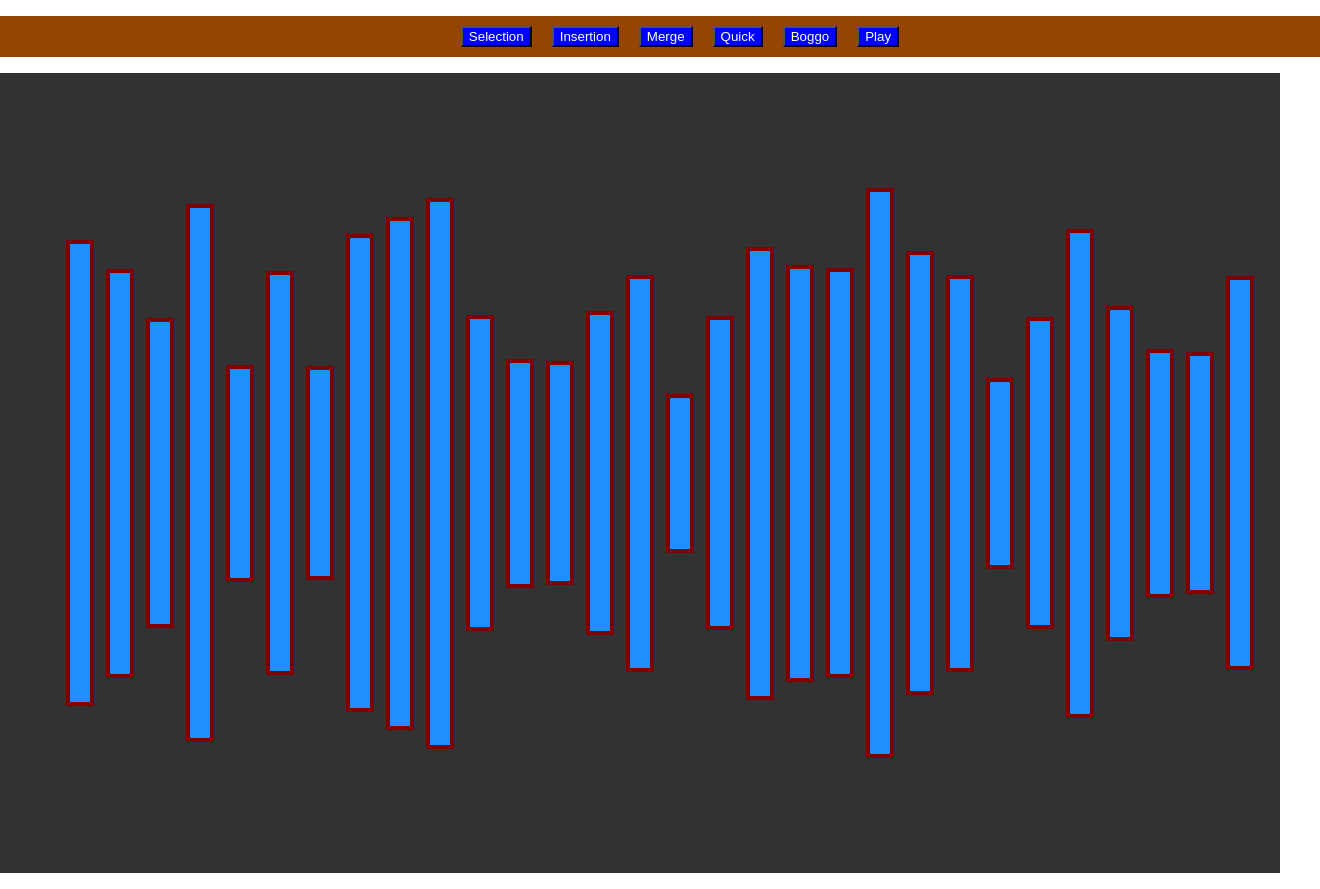
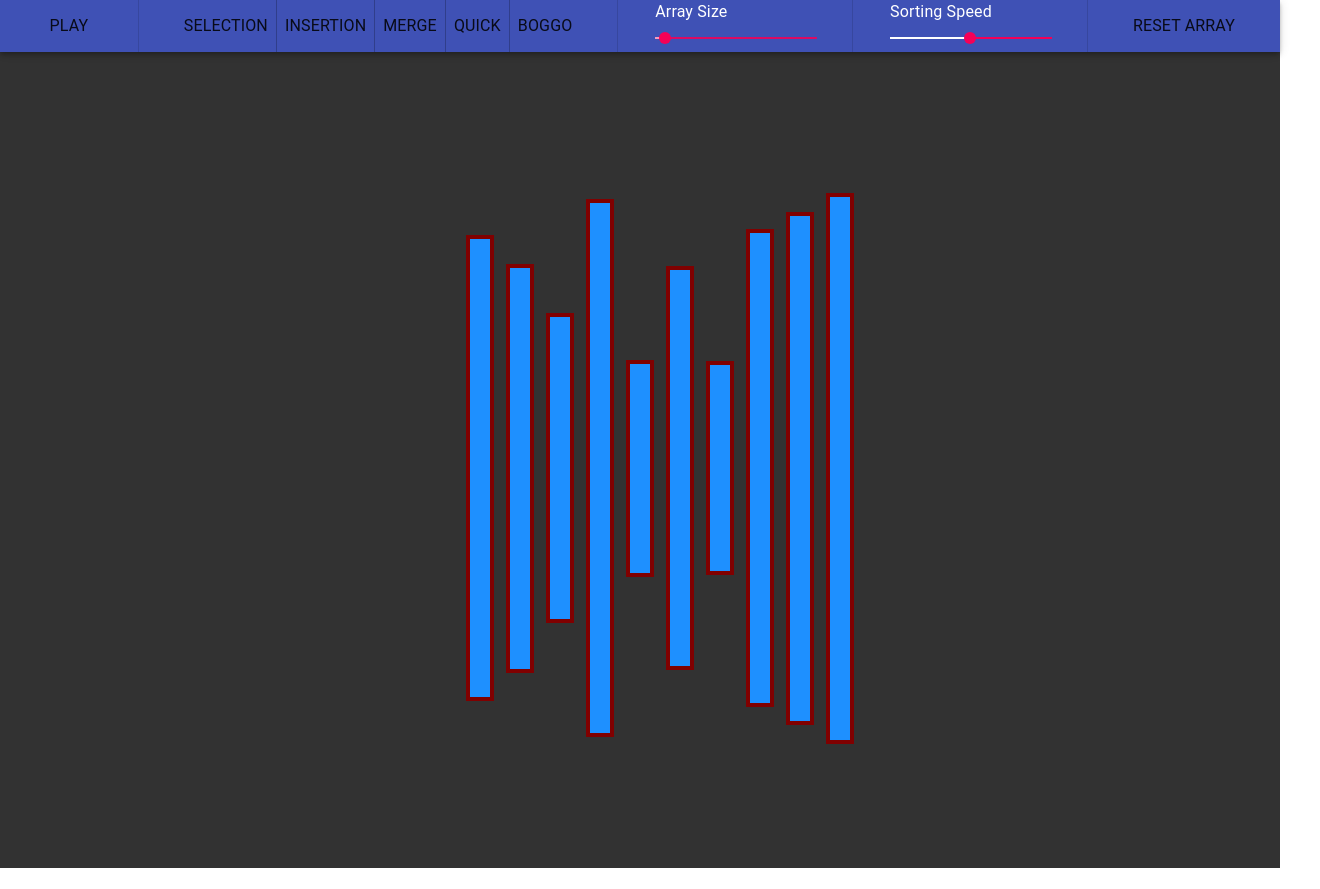
Before and after one commit to cgsnider/Sorting-Visualizer, a React (Create React App) app: page / in a window 1280 px wide. Shown: the whole page, 1320 px wide, since content can reach past the window. Built offline with nearby package versions, Linux system fonts and the light colour scheme.

Commit message:
Updated UI with Material-UI

```diff
--- a/package.json
+++ b/package.json
@@ -3,13 +3,16 @@
   "version": "0.1.0",
   "private": true,
   "dependencies": {
+    "@material-ui/core": "^4.11.0",
     "@testing-library/jest-dom": "^4.2.4",
     "@testing-library/react": "^9.5.0",
     "@testing-library/user-event": "^7.2.1",
     "canvas": "^2.6.1",
+    "flexbox": "0.0.3",
     "react": "^16.13.1",
     "react-dom": "^16.13.1",
-    "react-scripts": "3.4.1"
+    "react-scripts": "3.4.1",
+    "uniqid": "^5.2.0"
   },
   "scripts": {
     "start": "react-scripts start",
--- a/src/App.css
+++ b/src/App.css
@@ -1,38 +1,8 @@
 .App {
   text-align: center;
+  background-color: "#323232";
 }
 
-.App-logo {
-  height: 40vmin;
-  pointer-events: none;
+body {
+  background-color: "#323232";
 }
-
-@media (prefers-reduced-motion: no-preference) {
-  .App-logo {
-    animation: App-logo-spin infinite 20s linear;
-  }
-}
-
-.App-header {
-  background-color: #282c34;
-  min-height: 100vh;
-  display: flex;
-  flex-direction: column;
-  align-items: center;
-  justify-content: center;
-  font-size: calc(10px + 2vmin);
-  color: white;
-}
-
-.App-link {
-  color: #61dafb;
-}
-
-@keyframes App-logo-spin {
-  from {
-    transform: rotate(0deg);
-  }
-  to {
-    transform: rotate(360deg);
-  }
-}
--- a/src/App.js
+++ b/src/App.js
@@ -8,28 +8,55 @@ export class App extends PureComponent {
     super(props);
 
     this.state = {
-      arrLen: 30,
-      arrMinLen: 4,
-      arrMaxLen: 100,
+      arrConstraints: {
+        minLen: 4,
+        maxLen: 100,
+        defaultLen: 10,
+      },
+      arrLen: 10,
+      sortingSpeedConstraints: {
+        slowest: 0,
+        fastest: 2000,
+        speedBase: 2000,
+        defaultSpeed: 1000,
+      },
+      sortingSpeed: 1000,
       sortingMethod: null,
       isExecutingSort: false,
+      resetArr: false,
     };
   }
 
-  /** Lifecycle Methods */
-
   render() {
-    const { arrLen, isExecutingSort, sortingMethod } = this.state;
+    const {
+      arrLen,
+      isExecutingSort,
+      sortingMethod,
+      resetArr,
+      arrConstraints,
+      sortingSpeedConstraints,
+      sortingSpeed,
+    } = this.state;
     return (
-      <div className="App">
+      <div style={{ backgroundColor: "#323232" }}>
         <OptionBar
+          arrConstraints={arrConstraints}
           setSortingMethod={this.setSortingMethod}
           toggleExecutingSort={this.toggleExecutingSort}
+          isExecutingSort={isExecutingSort}
+          toggleResetArr={this.toggleResetArr}
+          setArrLen={this.setArrLen}
+          sortingSpeedConstraints={sortingSpeedConstraints}
+          setSpeed={this.setSpeed}
         />
         <RectangleCanvas
           arrLen={arrLen}
           isExecutingSort={isExecutingSort}
           sortingMethod={sortingMethod}
+          resetArr={resetArr}
+          toggleResetArr={this.toggleResetArr}
+          toggleExecutingSort={this.toggleExecutingSort}
+          sortingSpeed={sortingSpeed}
         />
       </div>
     );
@@ -39,9 +66,18 @@ export class App extends PureComponent {
 
   setSortingMethod = (method) => this.setState({ sortingMethod: method });
 
-  toggleExecutingSort = () => {
-    const { isExecutingSort } = this.state;
-    this.setState({ isExecutingSort: !isExecutingSort });
+  toggleExecutingSort = () =>
+    this.setState({ isExecutingSort: !this.state.isExecutingSort });
+
+  toggleResetArr = () => this.setState({ resetArr: !this.state.resetArr });
+
+  setArrLen = (newLen) => this.setState({ arrLen: newLen });
+
+  setSpeed = (newSpeed) => {
+    console.log(this.state.sortingSpeedConstraints.speedBase - newSpeed);
+    this.setState({
+      sortingSpeed: this.state.sortingSpeedConstraints.speedBase - newSpeed,
+    });
   };
 }
 
--- a/src/components/OptionBar.js
+++ b/src/components/OptionBar.js
@@ -2,89 +2,120 @@ import React, { PureComponent } from "react";
 import "../stylings/SelectionBar.css";
 import "../stylings/Default.css";
 import { selectionSort } from "./SortingButtons";
+import {
+  AppBar,
+  Toolbar,
+  IconButton,
+  Button,
+  Typography,
+  Divider,
+  ButtonGroup,
+  Slider,
+  Grid,
+  Box,
+} from "@material-ui/core";
 
 class OptionBar extends PureComponent {
   constructor(props) {
     super(props);
 
     this.state = {
-      options: [
-        //new Option(name, is_a_sorting_method)
-        new Option("Selection", true),
-        new Option("Insertion", true),
-        new Option("Merge", true),
-        new Option("Quick", true),
-        new Option("Boggo", true),
-        new Option("Play", false),
-      ],
+      sortingOptions: ["Selection", "Insertion", "Merge", "Quick", "Boggo"],
     };
   }
 
-  optionHandler = (newStatus, buttonIDX) => {
-    this.updateOptions(newStatus, buttonIDX);
-    this.updatesApp(newStatus, buttonIDX);
-  };
+  render() {
+    const {
+      setSortingMethod,
+      toggleExecutingSort,
+      isExecutingSort,
+      toggleResetArr,
+      arrConstraints,
+      sortingSpeedConstraints,
+    } = this.props;
+    const { minLen, maxLen, defaultLen } = arrConstraints;
+    const { slowest, fastest, defaultSpeed } = sortingSpeedConstraints;
+    const { sortingOptions } = this.state;
+    return (
+      <>
+        <AppBar position="sticky">
+          <Box display="flex" flexDirection="row" justifyContent="space-evenly">
+            <Button onClick={toggleExecutingSort}>
+              <Typography>{isExecutingSort ? "Pause" : "Play"}</Typography>
+            </Button>
 
-  updatesApp = (newStatus, buttonIDX) => {
-    const { setSortingMethod, toggleExecutingSort } = this.props;
-    if (newStatus == "click") {
-      if (this.state.options[buttonIDX].name !== "Play") {
-        setSortingMethod(this.state.options[buttonIDX].name.toLowerCase());
-      } else {
-        toggleExecutingSort();
-      }
-    }
-  };
+            <Divider color="secondary" orientation="vertical" flexItem />
 
-  updateOptions = (newStatus, buttonIDX) => {
-    const optionsTemp = this.state.options.slice();
-    optionsTemp[buttonIDX] = new Option(
-      optionsTemp[buttonIDX].name,
-      optionsTemp[buttonIDX].isSorting,
-      newStatus
-    );
-    this.setState({ options: optionsTemp });
-  };
+            <ButtonGroup variant="text" disabled={isExecutingSort}>
+              {sortingOptions.map((opt, id) => (
+                <Button
+                  key={id}
+                  onClick={() => setSortingMethod(opt.toLowerCase())}
+                >
+                  <Typography>{opt}</Typography>
+                </Button>
+              ))}
+            </ButtonGroup>
 
-  render() {
-    const { arr, setSortingMethod } = this.props;
-    const { options } = this.state;
+            <Divider color="secondary" orientation="vertical" flexItem />
 
-    return (
-      <ul
-        className="bar"
-        style={{
-          listStyleType: "none",
-          display: "flex",
-          flexDirection: "row",
-          justifyContent: "center",
-          alignItems: "center",
-        }}
-      >
-        {options.map((opt, id) => (
-          <button
-            key={id}
-            onMouseDown={() => this.optionHandler("click", id)}
-            onMouseUp={() => this.optionHandler("hover", id)}
-            onMouseOver={() => this.optionHandler("hover", id)}
-            onMouseLeave={() => this.optionHandler("norm", id)}
-            className={options[id].status}
-            style={{ margin: "10px" }}
-          >
-            {options[id].name}
-          </button>
-        ))}
-      </ul>
+            <Box
+              display="flex"
+              flexDirection="column"
+              justifyContent="center"
+              width="12.5%"
+            >
+              <Typography>Array Size</Typography>
+
+              <Slider
+                onChange={this.lenSliderHandler}
+                disabled={isExecutingSort}
+                color="secondary"
+                marks={true}
+                min={minLen}
+                max={maxLen}
+                step={1}
+                defaultValue={defaultLen}
+              ></Slider>
+            </Box>
+
+            <Divider color="secondary" orientation="vertical" flexItem />
+
+            <Box
+              display="flex"
+              flexDirection="column"
+              justifyContent="center"
+              width="12.5%"
+            >
+              <Typography>Sorting Speed</Typography>
+
+              <Slider
+                color="secondary"
+                marks={true}
+                disabled={isExecutingSort}
+                max={fastest}
+                min={slowest}
+                step={1}
+                defaultValue={defaultSpeed}
+                onChange={this.speedSliderHandler}
+              ></Slider>
+            </Box>
+
+            <Divider color="secondary" orientation="vertical" flexItem />
+
+            <Button onClick={toggleResetArr} disabled={isExecutingSort}>
+              <Typography>Reset Array</Typography>
+            </Button>
+          </Box>
+        </AppBar>
+      </>
     );
   }
-}
 
-class Option {
-  constructor(name, isSorting, newStatus) {
-    this.name = name;
-    this.status = newStatus ? newStatus : "norm";
-    this.isSorting = isSorting;
-  }
+  speedSliderHandler = (event, newValue) => {
+    this.props.setSpeed(newValue);
+  };
+  lenSliderHandler = (event, newValue) => this.props.setArrLen(newValue);
 }
 
 export default OptionBar;
--- a/src/components/RectangleCanvas.js
+++ b/src/components/RectangleCanvas.js
@@ -19,7 +19,6 @@ export class RectangleCanvas extends PureComponent {
       keyReset: 1,
       finishedSorting: false,
       sortingIter: 0,
-      sortSpeed: 1000,
     };
   }
 
@@ -28,15 +27,23 @@ export class RectangleCanvas extends PureComponent {
   }
 
   componentDidUpdate() {
-    const { isExecutingSort } = this.props;
-    const { finishedSorting } = this.state;
+    const { isExecutingSort, resetArr, toggleResetArr, arrLen } = this.props;
+    const { finishedSorting, rectangleArr } = this.state;
+
+    if (arrLen != rectangleArr.length) {
+      this.resetRectArray();
+    }
+    if (resetArr) {
+      this.resetRectArray();
+      toggleResetArr();
+    }
     if (isExecutingSort && !finishedSorting) {
       this.chooseSortingAlgo();
     }
   }
 
   resetRectArray = () => {
-    const { rectangleArr, keyReset } = this.state;
+    const { keyReset } = this.state;
     let rectArrTemp = [];
     for (let i = 0; i < this.props.arrLen; i++) {
       rectArrTemp.push(this.generateRect((keyReset + i) / keyReset));
@@ -85,7 +92,8 @@ export class RectangleCanvas extends PureComponent {
   };
 
   iterableSort = (algorithm, startIndex) => {
-    const { rectangleArr, sortingIter, sortSpeed } = this.state;
+    const { rectangleArr, sortingIter } = this.state;
+    const { sortingSpeed } = this.props;
     const iteration = sortingIter + startIndex;
     if (iteration < rectangleArr.length) {
       setTimeout(
@@ -94,7 +102,7 @@ export class RectangleCanvas extends PureComponent {
             rectangleArr: algorithm(rectangleArr, iteration, Rect.compare),
             sortingIter: sortingIter + 1,
           }),
-        sortSpeed
+        sortingSpeed
       );
     } else {
       this.setState({
@@ -109,7 +117,6 @@ export class RectangleCanvas extends PureComponent {
     return (
       <ul
         style={{
-          backgroundColor: "#323232",
           minHeight: "100vh",
           listStyleType: "none",
           display: "flex",
--- a/src/stylings/Default.css
+++ b/src/stylings/Default.css
@@ -2,12 +2,12 @@
   list-style-type: none;
 } */
 
-.ulli {
+/* ulli {
   display: inline-block;
   margin-left: 20px;
   margin-right: 20;
+} */
+
+.body {
+  background-color: "#323232";
 }
-
-.backGround {
-  background-color: darkslategray;
-}
--- a/src/stylings/Rectangle.css
+++ b/src/stylings/Rectangle.css
@@ -1,6 +1,4 @@
 .rect {
-  background-color: dodgerblue;
   outline-style: solid;
-  outline-color: maroon;
   outline-width: 5px;
 }
```
Also changed, not shown: 1 other file (tests, documents, lock files or other folders).
